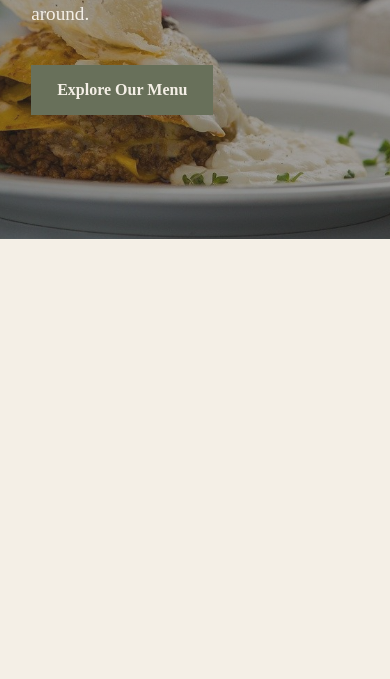
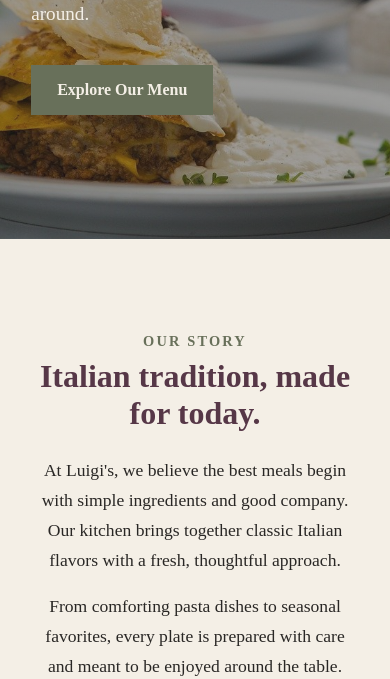
Before and after one commit to KimMayoWakeTech/Module07, a plain HTML site: page index.html in a window 390 px wide. Shown: the part 421-1100 px from the top of the page. Before the commit the page ends 844 px from the top, so only its background shows below. Drawn offline with Linux system fonts and the light colour scheme.

Commit message:
Add About section and responsive styling
Add an "Our Story" About section to index.html with heading and explanatory paragraphs. Update styles.css with layout and typography for .about and .about-content (background var(--cream), max-width, centered text), a .section-label utility, responsive .about h2 (clamp), and paragraph spacing/line-height for improved readability. Mobile behavior preserved.

Co-authored-by: Copilot <223556219+Copilot@users.noreply.github.com>

```diff
--- a/index.html
+++ b/index.html
@@ -47,7 +47,21 @@
     </section>
 
     <section id="about" class="about">
-        <!-- Restaurant introduction -->
+        <div class="about-content">
+            <p class="section-label">Our Story</p>
+            <h2>Italian tradition, made for today.</h2>
+
+            <p>
+                At Luigi's, we believe the best meals begin with simple ingredients
+                and good company. Our kitchen brings together classic Italian flavors
+                with a fresh, thoughtful approach.
+            </p>
+
+            <p>
+                From comforting pasta dishes to seasonal favorites, every plate is
+                prepared with care and meant to be enjoyed around the table.
+            </p>
+        </div>
     </section>
 
     <section id="menu" class="featured">
--- a/styles.css
+++ b/styles.css
@@ -69,6 +69,38 @@ nav {
     clip: rect(0, 0, 0, 0);
     white-space: nowrap;
     border: 0;
+}
+
+.about {
+    padding: 5rem 8%;
+    background-color: var(--cream);
+}
+
+.about-content {
+    max-width: 750px;
+    margin: 0 auto;
+    text-align: center;
+}
+
+.section-label {
+    margin-bottom: 0.5rem;
+    color: var(--olive);
+    font-size: 0.9rem;
+    font-weight: bold;
+    letter-spacing: 0.15em;
+    text-transform: uppercase;
+}
+
+.about h2 {
+    margin: 0 0 1.5rem;
+    color: var(--aubergine);
+    font-size: clamp(2rem, 4vw, 3rem);
+}
+
+.about-content p:not(.section-label) {
+    margin: 0 auto 1rem;
+    font-size: 1.1rem;
+    line-height: 1.7;
 }
 
 @media (max-width: 768px) {
```
